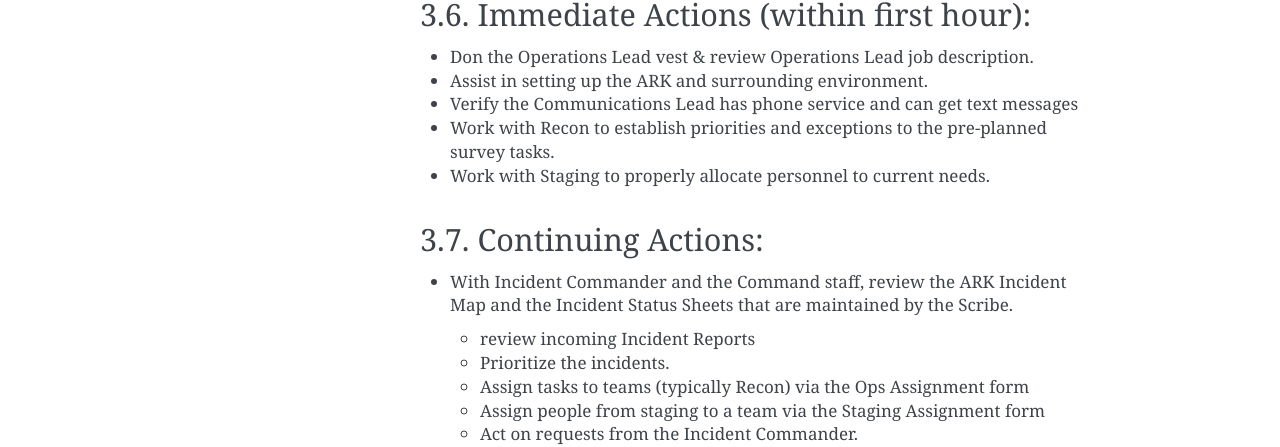
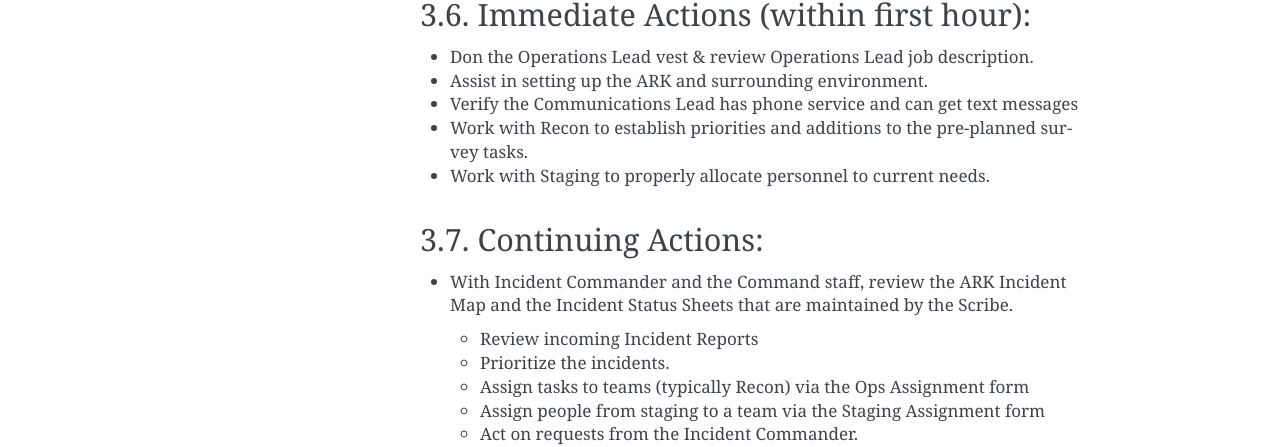
Before and after one commit to neilkatin/lah-cert-positions-guide, a Sphinx documentation site: the page built from source/operations-lead.md, in a window 1280 px wide. Shown: the part 1479-1926 px from the top of the page. Built offline with Sphinx 7.4.7, drawn with Linux system fonts in a browser that asks for light colours.

Commit message:
small updates to operations

```diff
--- a/source/operations-lead.md
+++ b/source/operations-lead.md
@@ -22,12 +22,13 @@
 
 * Operations Lead reports directly to the Incident Commander.
 
-* Operation Lead generates all assignments for the incident response in accordance with the objectives established by the ARK Incident Commander.
+* Operation Lead generates all assignments for the incident response in
+accordance with the objectives established by the ARK Incident Commander.
 
 
 * Assist in setting up the ARK and the key supporting staff operations roles required:
 Communications Team, Check-In Team, Scribe, Staging Team,
- Logistic Team, IT Team and Medical Team as soon as needed.
+Logistic Team, IT Team and Medical Team as soon as needed.
 
 * Set up ARK Organizational Chart; distribute copies of the org chart to
 your leadership team
@@ -71,7 +72,7 @@
 
 * Verify the Communications Lead has phone service and can get text messages
 
-* Work with Recon to establish priorities and exceptions to the pre-planned survey tasks.
+* Work with Recon to establish priorities and additions to the pre-planned survey tasks.
 
 * Work with Staging to properly allocate personnel to current needs.
 
@@ -79,7 +80,7 @@
 
 * With Incident Commander and the Command staff, review the ARK Incident Map and the Incident Status Sheets that are maintained by the Scribe.
 
-  * review incoming Incident Reports
+  * Review incoming Incident Reports
 
   * Prioritize the incidents.
 
```
